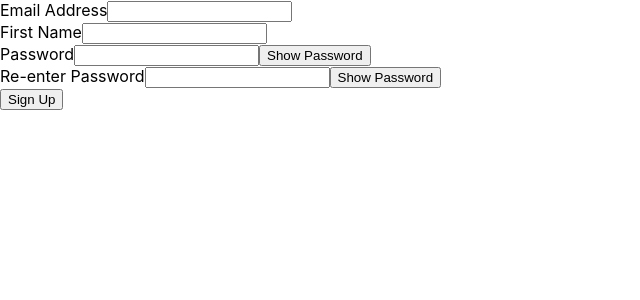
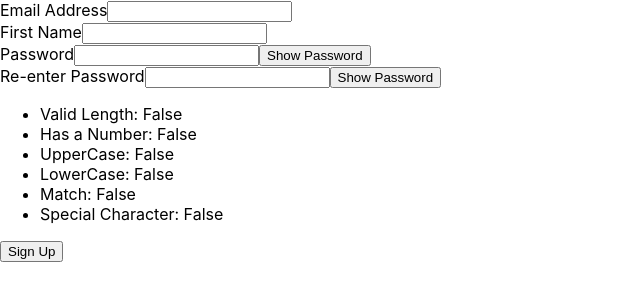
Before and after one commit to JulieJud/ukol-forma, a React (Create React App) app: page / in a window 1280 px wide. Shown: the top 300 px of the page, without its empty margins (0-640 px from the left). Built offline with nearby package versions, Linux system fonts and the light colour scheme.

Commit message:
add validate

```diff
--- a/src/App.js
+++ b/src/App.js
@@ -1,4 +1,5 @@
 import useSignUpForm from "./CustomHooks";
+import { usePasswordValidation } from "./Validation";
 
 const Signup = () => {
   //const [passwordShown, setPasswordShown] = useState(false);
@@ -23,6 +24,12 @@ const Signup = () => {
     //togglePassword,
     //handleNameChange,
   } = useSignUpForm();
+
+  const [validLength, hasNumber, upperCase, lowerCase, match, specialChar] =
+    usePasswordValidation({
+      password1: inputs.password1,
+      password2: inputs.password2,
+    });
 
   return (
     <form onSubmit={handleSubmit}>
@@ -82,6 +89,28 @@ const Signup = () => {
         >
           Show Password
         </button>
+        <div>
+          <ul>
+            <li>
+              Valid Length:{" "}
+              {validLength ? <span>True</span> : <span>False</span>}
+            </li>
+            <li>
+              Has a Number: {hasNumber ? <span>True</span> : <span>False</span>}
+            </li>
+            <li>
+              UpperCase: {upperCase ? <span>True</span> : <span>False</span>}
+            </li>
+            <li>
+              LowerCase: {lowerCase ? <span>True</span> : <span>False</span>}
+            </li>
+            <li>Match: {match ? <span>True</span> : <span>False</span>}</li>
+            <li>
+              Special Character:{" "}
+              {specialChar ? <span>True</span> : <span>False</span>}
+            </li>
+          </ul>
+        </div>
       </div>
       <button type="submit">Sign Up</button>
     </form>
--- /dev/null
+++ b/src/Validation.js
@@ -0,0 +1,25 @@
+import { useState, useEffect } from "react";
+
+export const usePasswordValidation = ({
+  password1 = "",
+  password2 = "",
+  requiredLength = 8,
+}) => {
+  const [validLength, setValidLength] = useState(null);
+  const [hasNumber, setHasNumber] = useState(null);
+  const [upperCase, setUpperCase] = useState(null);
+  const [lowerCase, setLowerCase] = useState(null);
+  const [specialChar, setSpecialChar] = useState(null);
+  const [match, setMatch] = useState(null);
+
+  useEffect(() => {
+    setValidLength(password1.length >= requiredLength ? true : false);
+    setUpperCase(password1.toLowerCase() !== password1);
+    setLowerCase(password1.toUpperCase() !== password1);
+    setHasNumber(/\d/.test(password1));
+    setMatch(password1 && password1 === password2);
+    setSpecialChar(/[ `!@#$%^&*()_+\-=\]{};':"\\|,.<>?~]/.test(password1));
+  }, [password1, password2, requiredLength]);
+
+  return [validLength, hasNumber, upperCase, lowerCase, match, specialChar];
+};
```
